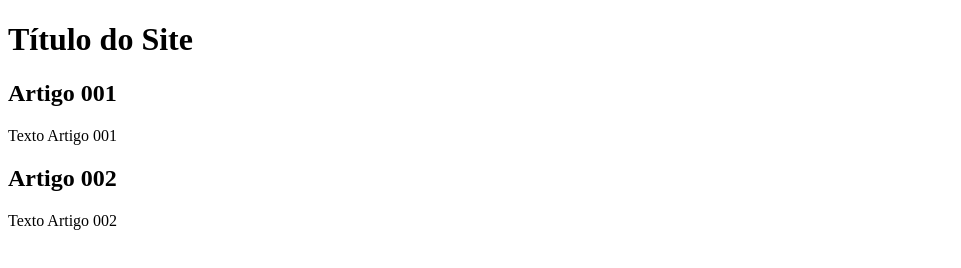
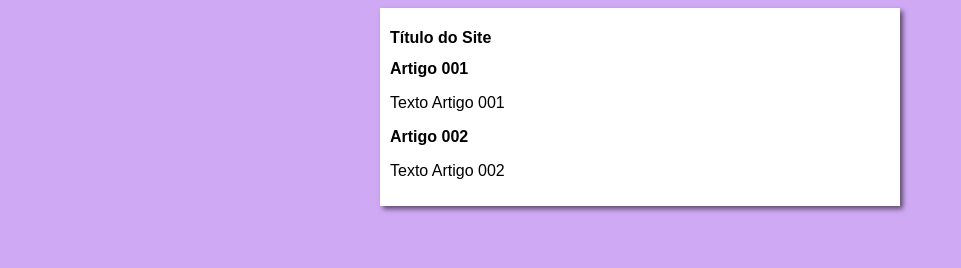
Before and after one commit to eduardoferreirraa/Projeto-Site, a plain HTML site: page index.html in a window 1280 px wide. Shown: the whole page, without its empty margins (0-961 px from the left). Drawn offline with Linux system fonts and the light colour scheme.

Commit message:
iniciei o design

```diff
--- /dev/null
+++ b/estilos/style.css
@@ -0,0 +1,17 @@
+*{
+    font-family: Arial, Helvetica, sans-serif;
+    font-size: 16px;
+}
+
+body{
+    background-color: rgb(208, 169, 245);
+
+}
+
+main{
+    background-color: white;
+    width: 500px;
+    margin:auto;
+    padding: 10px;
+    box-shadow: 3px 3px 5px rgba(0, 0, 0, 0.562);
+}
--- a/index.html
+++ b/index.html
@@ -4,6 +4,7 @@
     <meta charset="UTF-8">
     <meta name="viewport" content="width=device-width, initial-scale=1.0">
     <title>Título do Site</title>
+    <link rel="stylesheet" href="estilos/style.css">
 </head>
 <body>
     <main>
```
